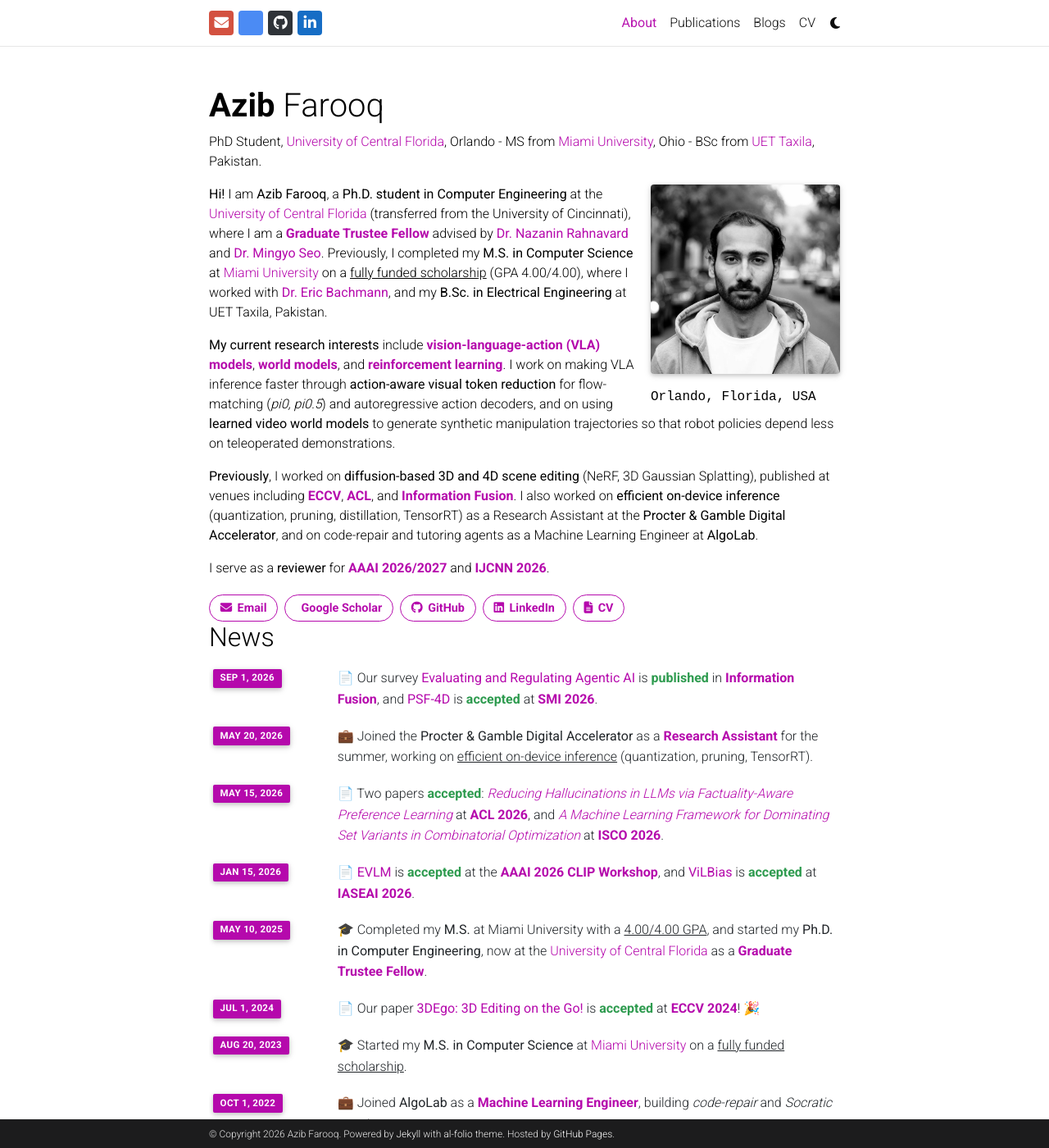
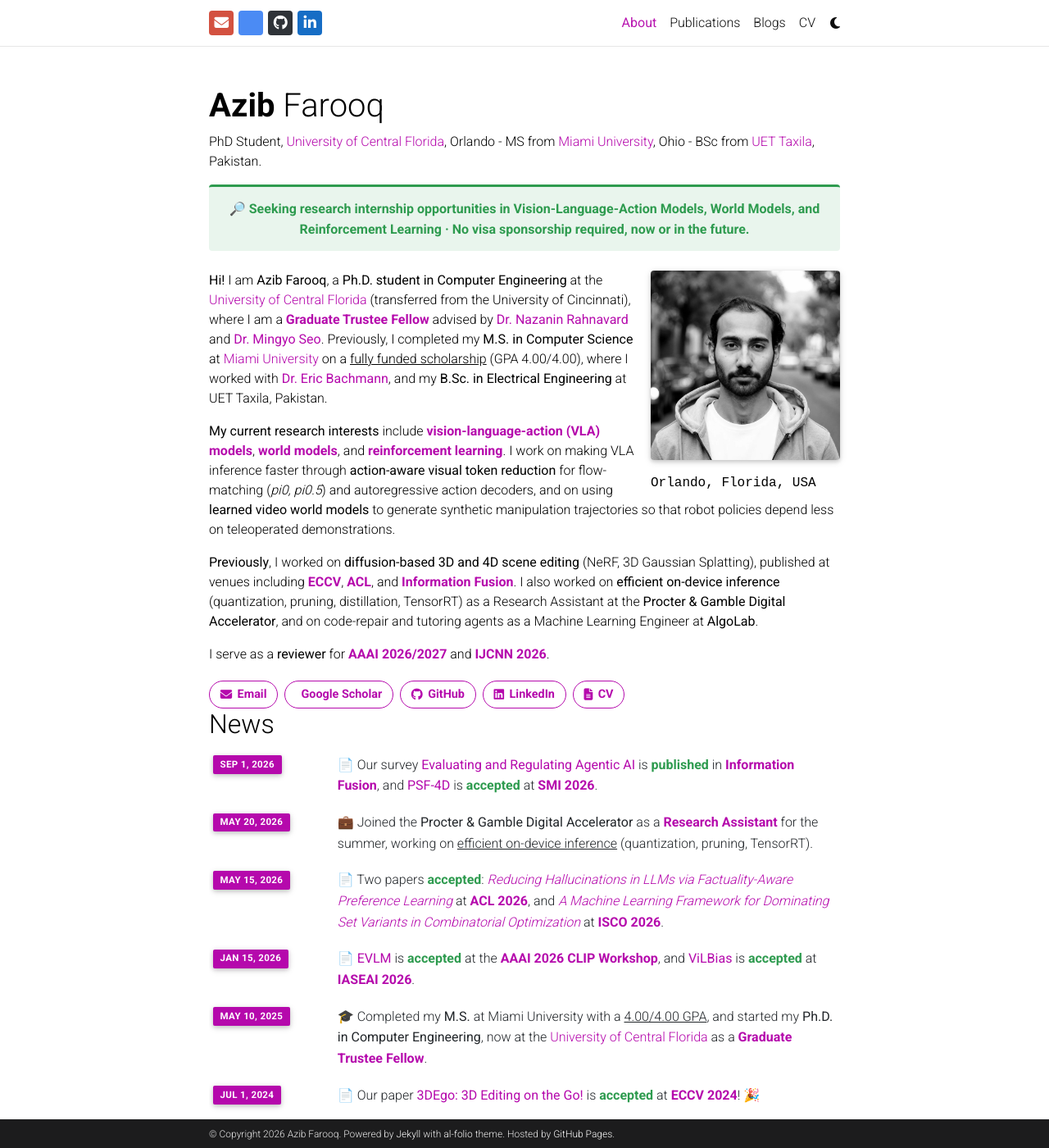
Before and after one commit to itsazibfarooq/itsazibfarooq.github.io, a Jekyll site: the page built from _pages/about.md, in a window 1280 px wide and 1400 px high. Shown: the whole window at 82% size. Built offline with Jekyll 4.4.1, drawn with Linux system fonts in a browser that asks for light colours; full-size pictures stand in for the smaller copies a plugin makes; comment, search, counter and statistics services are not loaded; a style sheet for code colours, icons or effects is not loaded.

Commit message:
Add availability banner to About page
Shows research internship availability and that no visa sponsorship is
required. Controlled by the announcement field in _pages/about.md.

Co-Authored-By: Claude Opus 5.5 <noreply@anthropic.com>

```diff
--- a/_layouts/about.html
+++ b/_layouts/about.html
@@ -10,6 +10,10 @@ layout: default
           </h1>
           <p class="desc">{{ page.subtitle }}</p>
         </header>
+
+        {% if page.announcement -%}
+        <div class="announcement-banner" role="note">{{ page.announcement }}</div>
+        {%- endif %}
 
         <article>
           {% if page.profile -%}
--- a/_pages/about.md
+++ b/_pages/about.md
@@ -10,6 +10,11 @@ profile:
   image_circular: false # crops the image to make it circular
   address: >
     <p>Orlando, Florida, USA</p>
+
+# Banner shown above the bio; delete or comment out this line to hide it
+announcement: >
+  🔎 Seeking <b>research internship</b> opportunities in <b>Vision-Language-Action Models, World Models, and Reinforcement Learning</b> ·
+  No visa sponsorship required, now or in the future.
 
 news: true  # includes a list of news items
 latest_posts: false  # includes a list of the newest posts
--- a/_sass/_base.scss
+++ b/_sass/_base.scss
@@ -1255,3 +1255,18 @@ nav[data-toggle="toc"] {
     text-decoration: none;
   }
 }
+
+// Availability banner on the About page
+.announcement-banner {
+  margin: 0.5rem 0 1.5rem;
+  padding: 0.85rem 1.1rem;
+  border-top: 3px solid #2e9b4f;
+  border-radius: 4px;
+  background-color: rgba(46, 155, 79, 0.1);
+  color: #2e9b4f;
+  font-weight: 600;
+  text-align: center;
+  line-height: 1.6;
+
+  b { font-weight: 800; }
+}
```
